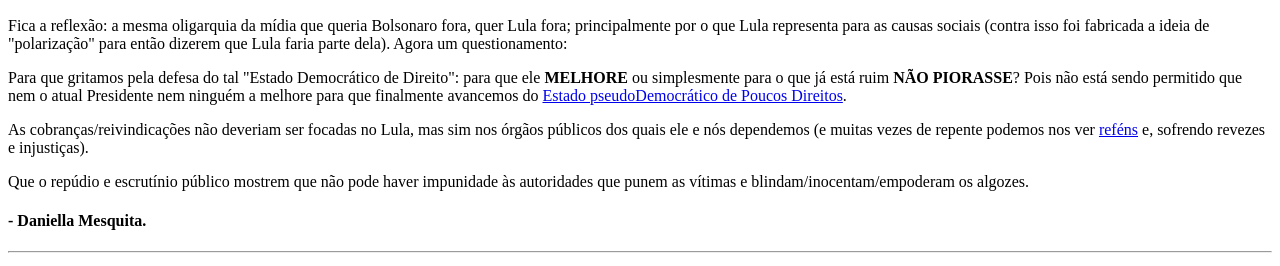
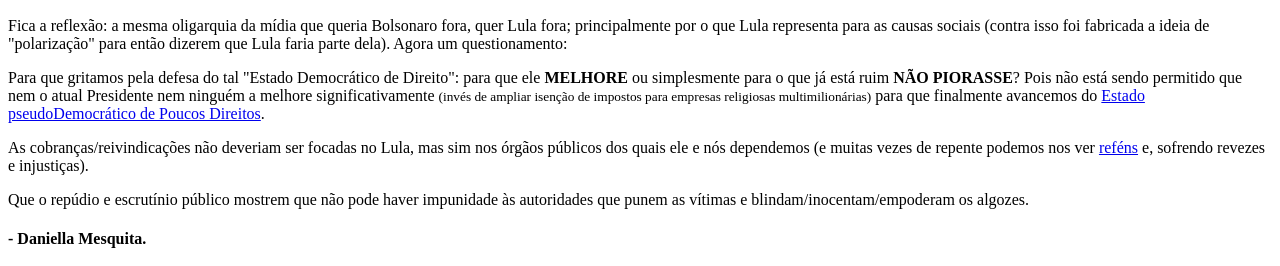
Before and after one commit to PartidoVelho/quedemocracia.com.br, a plain HTML site: page index.html in a window 1280 px wide. Shown: the part 3062-3328 px from the top of the page. Drawn offline with Linux system fonts and the light colour scheme.

Commit message:
important

```diff
--- a/index.html
+++ b/index.html
@@ -109,7 +109,7 @@ brasil.htm" target="_blank">﻿Geraldo Vandré, com medo, parece saber que a dit
 <hr/>
 <img width=400px" src="https://imagens.ebc.com.br/yGlF_Pvl80Nbonx2oyozdAyZZ8U=/1170x700/smart/https://agenciabrasil.ebc.com.br/sites/default/files/thumbnails/image/img_7224.jpg?itok=B3b9VzCr"/>
 <p>Fica a reflexão: a mesma oligarquia da mídia que queria Bolsonaro fora, quer Lula fora; principalmente por o que Lula representa para as causas sociais (contra isso foi fabricada a ideia de "polarização" para então dizerem que Lula faria parte dela). Agora um questionamento:</p>
-<p>Para que gritamos pela defesa do tal "Estado Democrático de Direito": para que ele <b>MELHORE</b> ou simplesmente para o que já está ruim <b>NÃO PIORASSE</b>? Pois não está sendo permitido que nem o atual Presidente nem ninguém a melhore para que finalmente avancemos do <a href="https://twitter.com/DaniMesqBR/status/1667556728110567426" target="_blank">Estado pseudoDemocrático de Poucos Direitos</a>.</p>
+<p>Para que gritamos pela defesa do tal "Estado Democrático de Direito": para que ele <b>MELHORE</b> ou simplesmente para o que já está ruim <b>NÃO PIORASSE</b>? Pois não está sendo permitido que nem o atual Presidente nem ninguém a melhore significativamente <small>(invés de ampliar isenção de impostos para empresas religiosas multimilionárias)</small> para que finalmente avancemos do <a href="https://twitter.com/DaniMesqBR/status/1667556728110567426" target="_blank">Estado pseudoDemocrático de Poucos Direitos</a>.</p>
 <p>As cobranças/reivindicações não deveriam ser focadas no Lula, mas sim nos órgãos públicos dos quais ele e nós dependemos (e muitas vezes de repente podemos nos ver <a href="https://twitter.com/DaniMesqBR/status/1667573100060323840" target="_blank">reféns</a> e, sofrendo revezes e injustiças).</p>
 <p>Que o repúdio e escrutínio público mostrem que não pode haver impunidade às autoridades que punem as vítimas e blindam/inocentam/empoderam os algozes.</p>
 <h4>- Daniella Mesquita.</h4>
```
Also changed, not shown: 1 other file.
